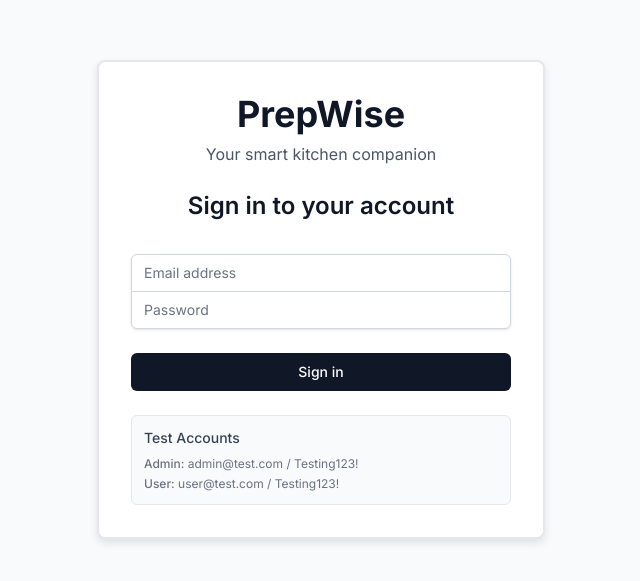
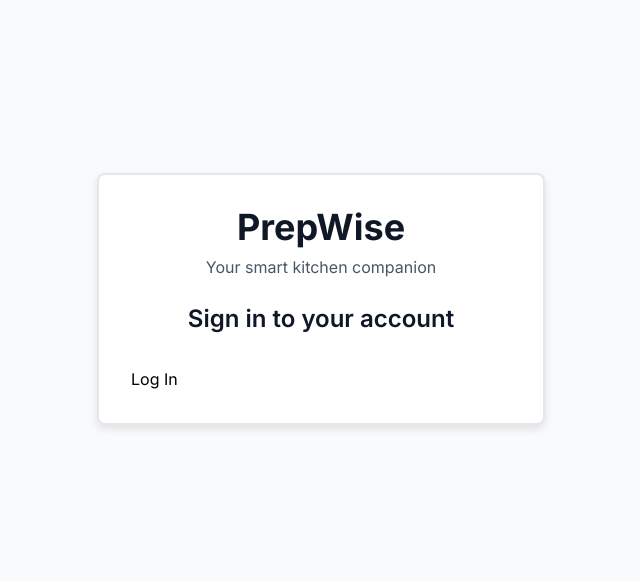
Before and after one commit to AGiesey/prepwise, a Next.js app: page /login in a window 1280 px wide. Shown: the part 101-682 px from the top of the page, without its empty margins (319-959 px from the left). Built offline with nearby package versions, Linux system fonts and the light colour scheme.

Commit message:
initial auth with auth0 and bugs

```diff
--- a/docker-compose.yml
+++ b/docker-compose.yml
@@ -1,5 +1,3 @@
-version: '3.8'
-
 services:
   dev:
     build:
--- a/src/components/LoginForm.tsx
+++ b/src/components/LoginForm.tsx
@@ -1,90 +1,15 @@
 'use client';
 
 import { useState } from 'react';
-import { useAuth } from '@/contexts/AuthContext';
-import { Button } from '@/components/ui/button';
 
 export default function LoginForm() {
-  const [email, setEmail] = useState('');
-  const [password, setPassword] = useState('');
-  const { login, error, clearError, isLoggingIn } = useAuth();
-
-  const handleLogin = async (e: React.FormEvent) => {
-    e.preventDefault();
-
-    if (isLoggingIn) return;
-
-    try {
-      clearError();
-      await login({ email, password });
-      // If login succeeds, the form will be cleared by the redirect
-    } catch (error) {
-      // Error is handled by the AuthContext
-      console.error('Login failed:', error);
-      // Don't clear the form on error - let user see what they entered
-    }
-  };
 
   return (
-    <form className="mt-8 space-y-6" onSubmit={handleLogin}>
-      {error && (
-        <div className="bg-red-50 border border-red-200 text-red-700 px-4 py-3 rounded-md">
-          {error.message}
-        </div>
-      )}
-
-      <div className="rounded-md shadow-sm -space-y-px">
-        <div>
-          <label htmlFor="email" className="sr-only">
-            Email address
-          </label>
-          <input
-            id="email"
-            name="email"
-            type="email"
-            required
-            className="appearance-none rounded-none relative block w-full px-3 py-2 border border-gray-300 placeholder-gray-500 text-gray-900 rounded-t-md focus:outline-none focus:ring-gray-500 focus:border-gray-500 focus:z-10 sm:text-sm"
-            placeholder="Email address"
-            value={email}
-            onChange={(e) => setEmail(e.target.value)}
-            disabled={isLoggingIn}
-          />
-        </div>
-        <div>
-          <label htmlFor="password" className="sr-only">
-            Password
-          </label>
-          <input
-            id="password"
-            name="password"
-            type="password"
-            required
-            className="appearance-none rounded-none relative block w-full px-3 py-2 border border-gray-300 placeholder-gray-500 text-gray-900 rounded-b-md focus:outline-none focus:ring-gray-500 focus:border-gray-500 focus:z-10 sm:text-sm"
-            placeholder="Password"
-            value={password}
-            onChange={(e) => setPassword(e.target.value)}
-            disabled={isLoggingIn}
-          />
-        </div>
-      </div>
-
-      <div>
-        <Button
-          type="submit"
-          disabled={isLoggingIn}
-          className="w-full"
-        >
-          {isLoggingIn ? 'Signing in...' : 'Sign in'}
-        </Button>
-      </div>
-
-      <div className="text-sm text-gray-500 bg-gray-50 p-3 rounded-md border border-gray-200">
-        <p className="font-medium text-gray-700 mb-2">Test Accounts</p>
-        <div className="space-y-1 text-xs">
-          <p><span className="font-medium">Admin:</span> admin@test.com / Testing123!</p>
-          <p><span className="font-medium">User:</span> user@test.com / Testing123!</p>
-        </div>
-      </div>
-    </form>
+    <a
+      href="/auth/login"
+      className="button login"
+    >
+      Log In
+    </a>
   );
 }
--- /dev/null
+++ b/src/lib/auth0.ts
@@ -0,0 +1,3 @@
+import { Auth0Client } from '@auth0/nextjs-auth0/server';
+
+export const auth0 = new Auth0Client();
--- a/src/middleware.ts
+++ b/src/middleware.ts
@@ -1,81 +1,18 @@
-import { NextResponse } from 'next/server';
-import type { NextRequest } from 'next/server';
-
-// Routes that require authentication
-const protectedRoutes = [
-  '/dashboard',
-  '/recipes/new',
-  '/recipes/edit',
-];
-
-// Routes that should redirect to dashboard if already authenticated
-const authRoutes = [
-  '/login'
-];
+import type { NextRequest } from "next/server";
+import { auth0 } from "@/lib/auth0";
 
 export async function middleware(request: NextRequest) {
-  const { pathname } = request.nextUrl;
-  const providerType = process.env.AUTH_PROVIDER || 'mock';
-
-  // Check if the route requires authentication
-  const isProtectedRoute = protectedRoutes.some(route =>
-    pathname.startsWith(route)
-  );
-
-  const isAuthRoute = authRoutes.some(route =>
-    pathname.startsWith(route)
-  );
-
-  // Skip Auth0 API routes - they handle their own auth
-  if (pathname.startsWith('/api/auth/') && providerType.toLowerCase() === 'auth0') {
-    return NextResponse.next();
-  }
-
-  // Skip API routes - let them handle their own authentication
-  if (pathname.startsWith('/api/')) {
-    return NextResponse.next();
-  }
-
-  let isAuthenticated = false;
-
-  // Check authentication based on provider
-  if (providerType.toLowerCase() === 'auth0') {
-    // For Auth0, check for session cookie (Auth0 SDK uses appSession cookie)
-    // The cookie name may vary, so check common patterns
-    const hasAuth0Session = request.cookies.get('appSession')?.value ||
-                           request.cookies.get('appSession.0')?.value ||
-                           request.cookies.get('a0:session')?.value;
-    isAuthenticated = !!hasAuth0Session;
-  } else {
-    // For other providers, check auth-token cookie
-    const authToken = request.cookies.get('auth-token')?.value;
-    isAuthenticated = !!authToken;
-  }
-
-  // Redirect to login if accessing protected route without authentication
-  if (isProtectedRoute && !isAuthenticated) {
-    const loginUrl = new URL('/login', request.url);
-    return NextResponse.redirect(loginUrl);
-  }
-
-  // Redirect to dashboard if accessing auth routes while authenticated
-  if (isAuthRoute && isAuthenticated) {
-    const dashboardUrl = new URL('/dashboard', request.url);
-    return NextResponse.redirect(dashboardUrl);
-  }
-
-  return NextResponse.next();
+  return await auth0.middleware(request);
 }
 
 export const config = {
   matcher: [
     /*
      * Match all request paths except for the ones starting with:
-     * - api (API routes)
      * - _next/static (static files)
      * - _next/image (image optimization files)
-     * - favicon.ico (favicon file)
+     * - favicon.ico, sitemap.xml, robots.txt (metadata files)
      */
-    '/((?!api|_next/static|_next/image|favicon.ico).*)',
+    "/((?!_next/static|_next/image|favicon.ico|sitemap.xml|robots.txt).*)",
   ],
 };
```
Also changed, not shown: src/app/layout.tsx (+3 -4 lines).
